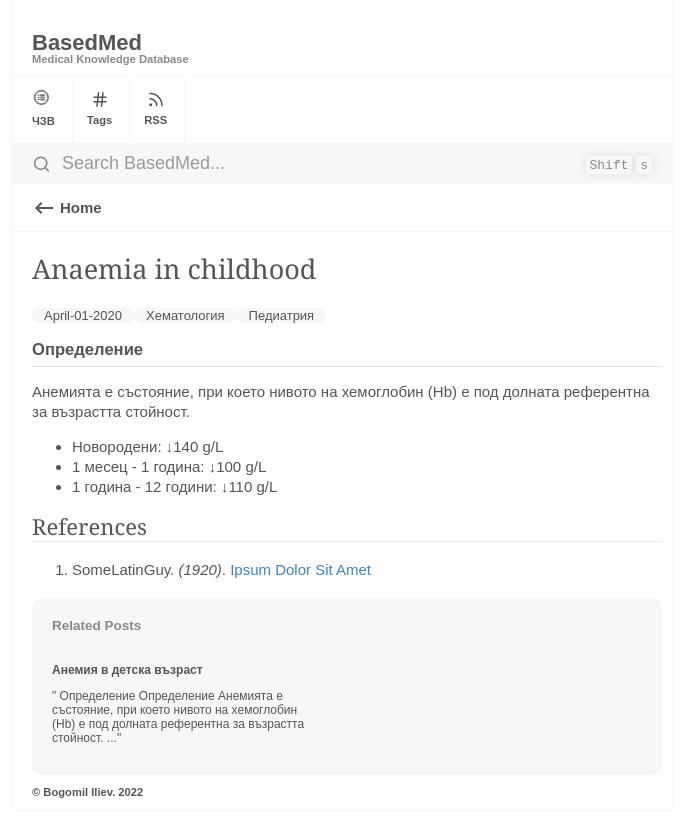
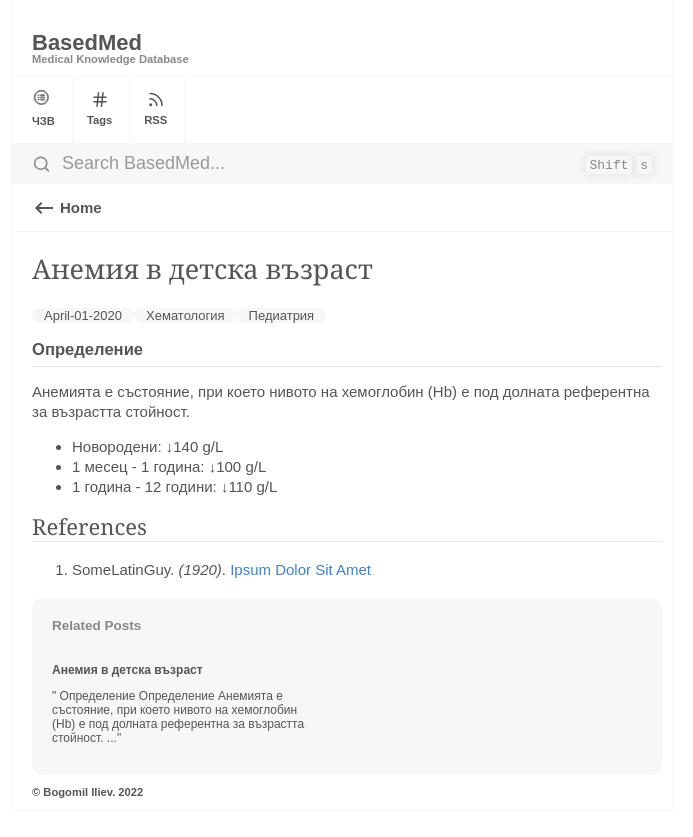
Before and after one commit to ilievmd/BasedMed, a Jekyll site: the page built from _posts/2020-04-01-anemiya.md, in a window 1280 px wide. Shown: the top 837 px of the page, without its empty margins (298-991 px from the left). Built offline with Jekyll 4.4.1, drawn with Linux system fonts in a browser that asks for light colours.

Commit message:
Update 2020-04-01-anemiya.md

```diff
--- a/_posts/2020-04-01-anemiya.md
+++ b/_posts/2020-04-01-anemiya.md
@@ -1,5 +1,5 @@
 ---
-title: Anaemia in childhood
+title: Анемия в детска възраст
 tags: Хематология Педиатрия
 ---
 
```
